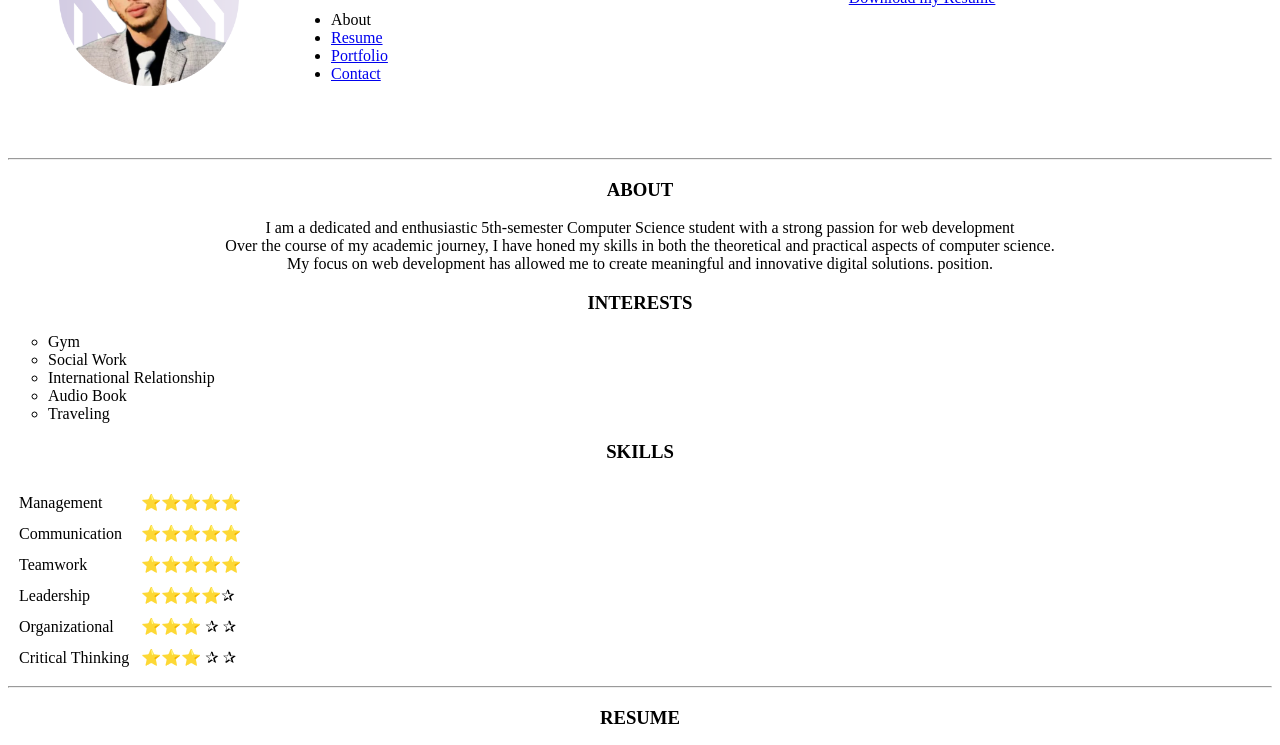
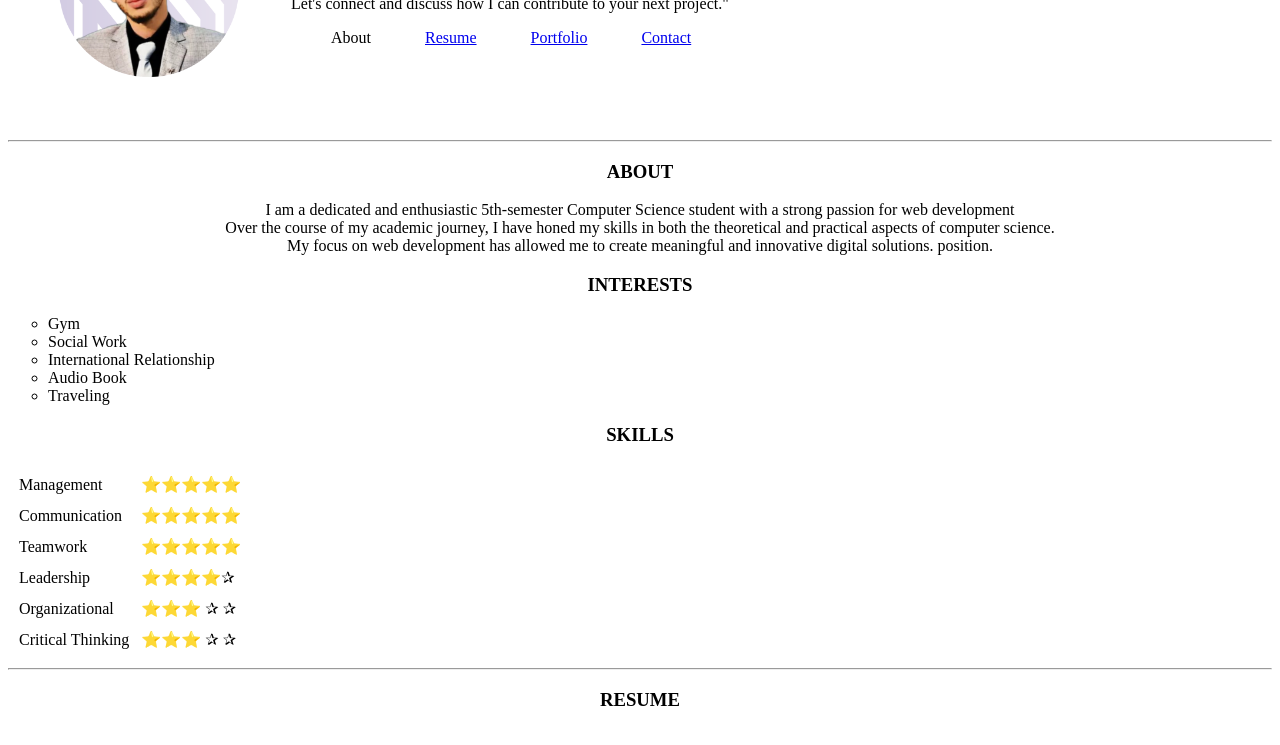
Before and after one commit to fAIZYABahmad/first-portfolio-21PWBCS0854, a plain HTML site: page index.html in a window 1280 px wide. Shown: the part 162-907 px from the top of the page. Drawn offline with Linux system fonts and the light colour scheme.

Commit message:
Update index.html

```diff
--- a/index.html
+++ b/index.html
@@ -21,18 +21,19 @@
                 </p>
 
 
+
                 <style>
-                    ul li a {
+                    ul a {
                         margin-right: 50px; /* Adjust the amount of space as needed */
                     }
                 </style>
 
                 <ul>
 
-                        <li><a class="#About">About</a></li>
-                        <li><a href="#resume">Resume</a></li>
-                        <li><a href="#portfolio">Portfolio</a></li>
-                        <li><a href="#contacts">Contact</a></li>
+                        <a class="#About">About</a>
+                        <a href="#resume">Resume</a>
+                        <a href="#portfolio">Portfolio</a>
+                        <a href="#contacts">Contact</a>
 
                 </ul>
                 <td> &#160; &#160; &#160; &#160; &#160; &#160;&#160; &#160; &#160
```
